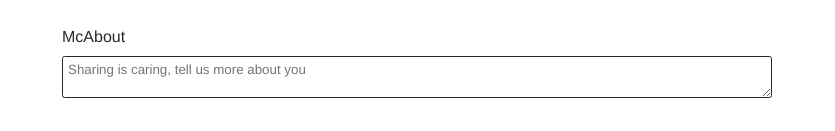
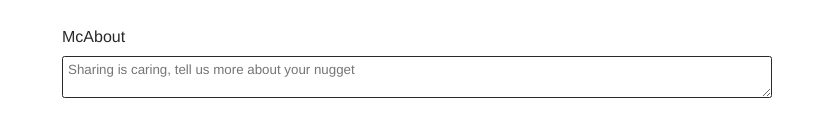
Before and after one commit to Kellytran88/Mcnugget-spotlight, a Vue app: page / in a window 1280 px wide. Both pictures are taken after a click on the button "ORDER". Shown: the part 170-301 px from the top of the page, without its empty margins (223-1058 px from the left). Built offline with nearby package versions, Linux system fonts and the light colour scheme.

Commit message:
final touch

```diff
--- a/src/components/AdminView.vue
+++ b/src/components/AdminView.vue
@@ -8,12 +8,15 @@
 
       <label>
         McPicture
-        <input type="url" v-model="imageUrl" placeholder="https://"/>
+        <input type="url" v-model="imageUrl" placeholder="https://" />
       </label>
 
       <label class="grid2Col">
         McAbout
-        <textarea v-model="description" placeholder="Sharing is caring, tell us more about you"></textarea>
+        <textarea
+          v-model="description"
+          placeholder="Sharing is caring, tell us more about your nugget"
+        ></textarea>
       </label>
 
       <div class="grid2Col" style="text-align: center">
@@ -38,24 +41,27 @@ export default {
 
   methods: {
     handleSubmit() {
-      console.log("new chicken nugget form submitted")
+      console.log("new chicken nugget form submitted");
 
       //create a new object
-      let newForm = {title: this.title, imageUrl: this.imageUrl, description: this.description};
+      let newForm = {
+        title: this.title,
+        imageUrl: this.imageUrl,
+        description: this.description,
+      };
       //EVENT= send the createproject and object to the parent
       this.$emit("createProject", newForm);
 
       // reset the form
-      this.title = '';
-      this.imageUrl = '';
-      this.description = '';
-    }
-  }
+      this.title = "";
+      this.imageUrl = "";
+      this.description = "";
+    },
+  },
 };
 </script>
 
 <style>
-
 form {
   display: grid;
   grid-template-columns: repeat(2, 1fr);
@@ -63,10 +69,10 @@ form {
   font-family: helvetica;
   margin: 20px 0px;
   padding: 0px 30px;
-
 }
 
-input, textarea {
+input,
+textarea {
   display: block;
   width: 100%;
   margin: 10px 0px;
@@ -75,7 +81,6 @@ input, textarea {
   padding: 5px;
   font-family: helvetica;
 }
-
 
 .grid2Col {
   grid-column: 1 / span 2;
@@ -97,7 +102,7 @@ input, textarea {
 
 #form button:hover {
   color: #ffbc0d;
-  background-color: #DA291C;
+  background-color: #da291c;
 }
 
 /* https://images.bauerhosting.com/legacy/lifestyle-legacy/97/65414/90b1f/f0375/58909/1f28a/f2086/IMG_0496_640x640.jpg?q=80&w=440 */
```
Also changed, not shown: src/components/ThumbGrid.vue (+4 -5 lines).
